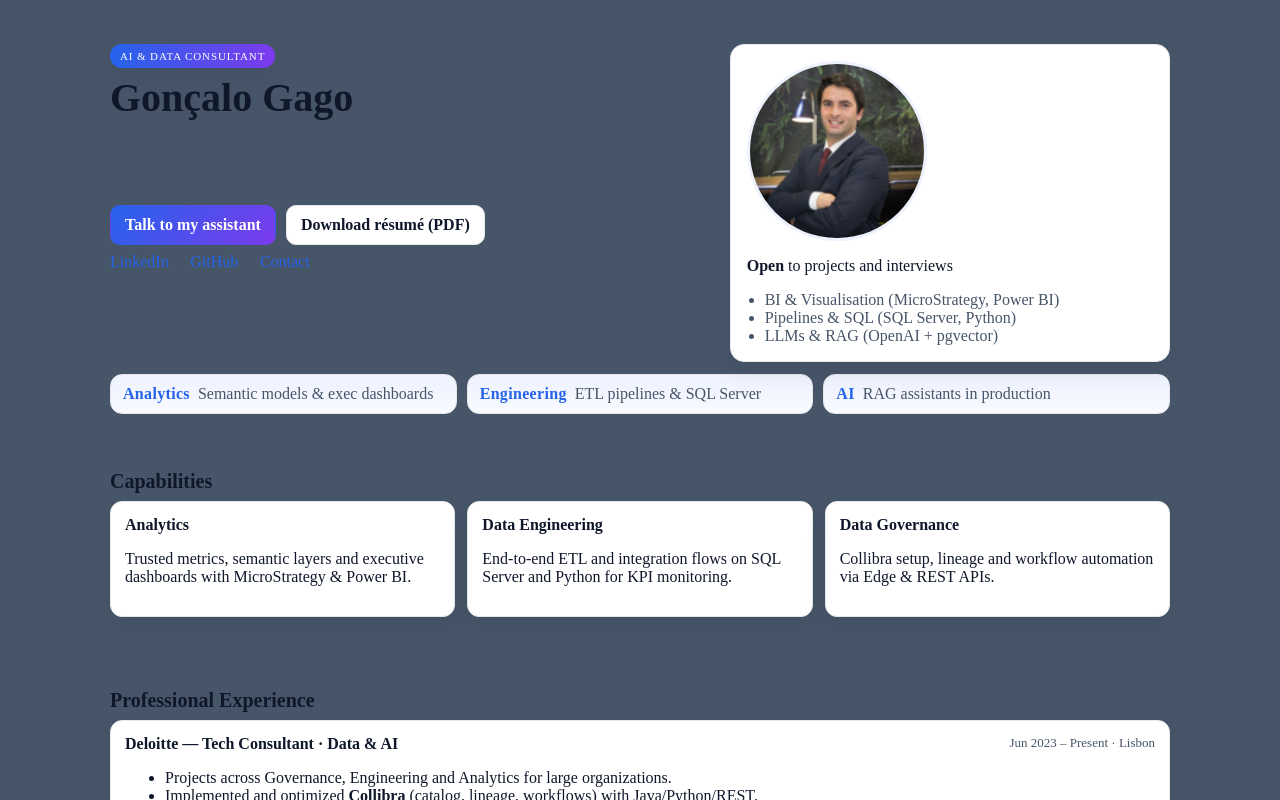
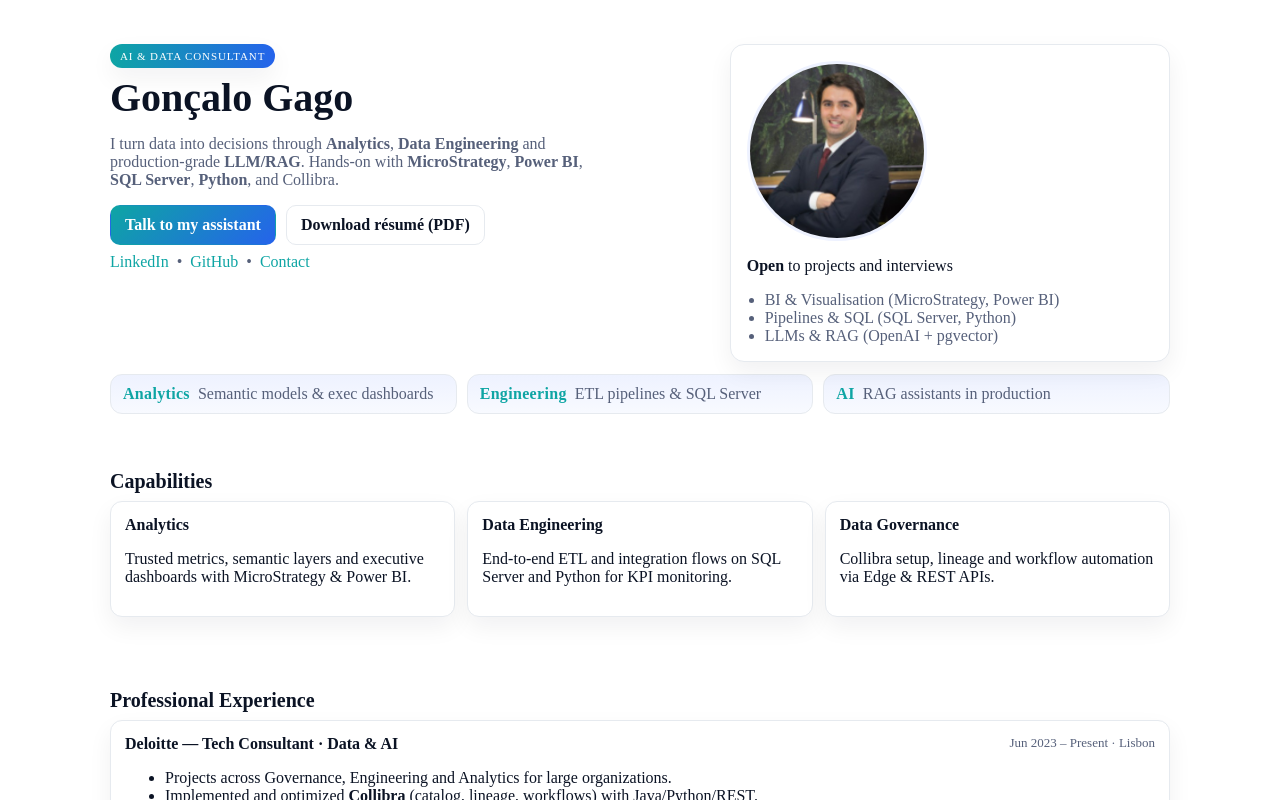
Before and after one commit to goncalogago1/curriculo, a Next.js app: page / in a window 1280 px wide. Shown: the top 800 px of the page. Built offline with nearby package versions, Linux system fonts and the light colour scheme.

Commit message:
fix: test teste teste de commit few

```diff
--- a/app/globals.css
+++ b/app/globals.css
@@ -1,15 +1,18 @@
 /* ========= THEME (LIGHT) ========= */
 :root{
-  --bg: #475569;
-  --bg-soft: #f8fafc;             /* slate-50 */
+  --bg: #ffffff;
+  --bg-soft: #f7fbfb;
   --card: #ffffff;
-  --text: #0f172a;                 /* slate-900 */
-  --muted: #475569;                /* slate-600 */
-  --brand: #2563eb;                /* blue-600 */
-  --brand-2: #7c3aed;              /* violet-600 */
-  --accent: #16a34a;               /* green-600 */
-  --border: #e5e7eb;               /* gray-200 */
-  --shadow: 0 10px 24px rgba(2, 6, 23, 0.06);
+  --text: #0b1324;
+  --muted: #56607a;
+  --brand: #0ea5a4;      /* teal-600 */
+  --brand-2: #2563eb;    /* blue-600 */
+  --accent: #059669;     /* emerald-600 */
+  --border: #e6eaef;
+  --shadow: 0 10px 24px rgba(11, 19, 36, 0.06);
+
+  --grad: linear-gradient(135deg, var(--brand), var(--brand-2));
+  --chip: linear-gradient(180deg, #e9fbfb, #f6fbff);
 }
 
 html, body {
```
